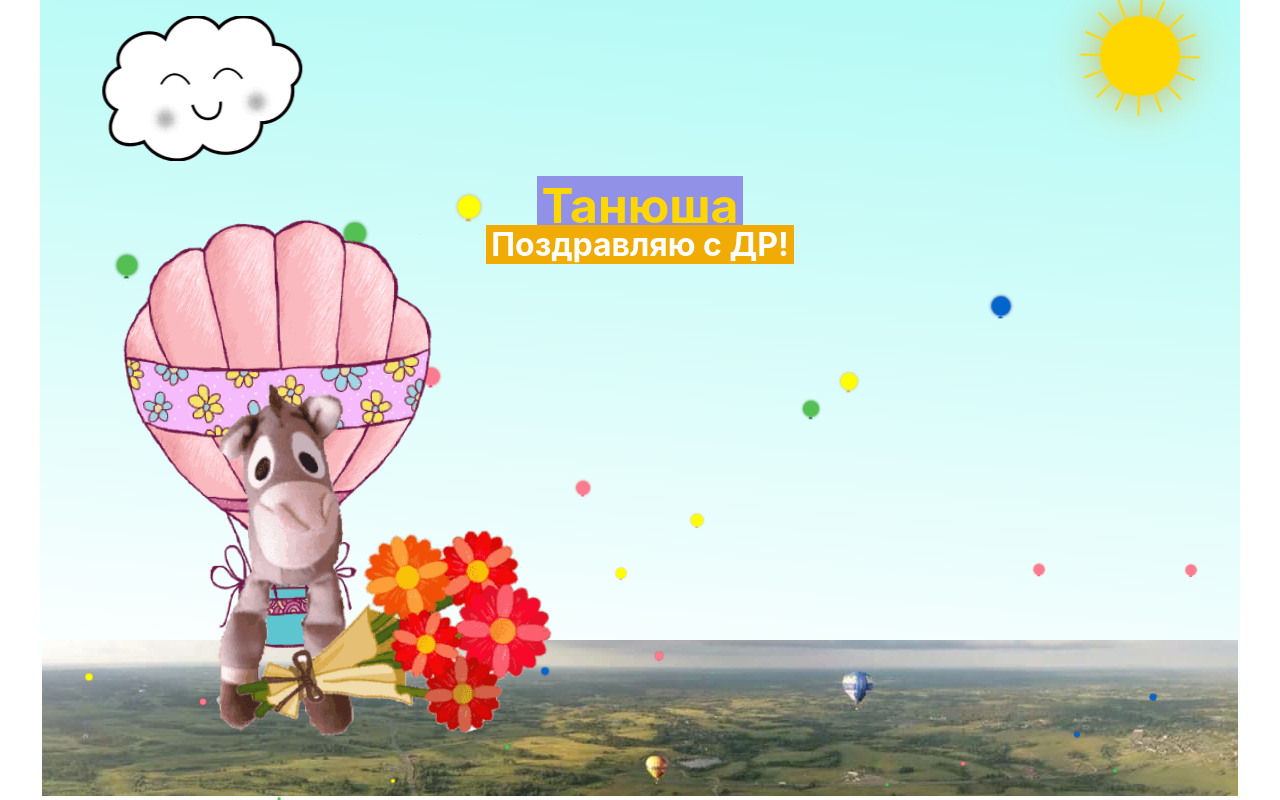
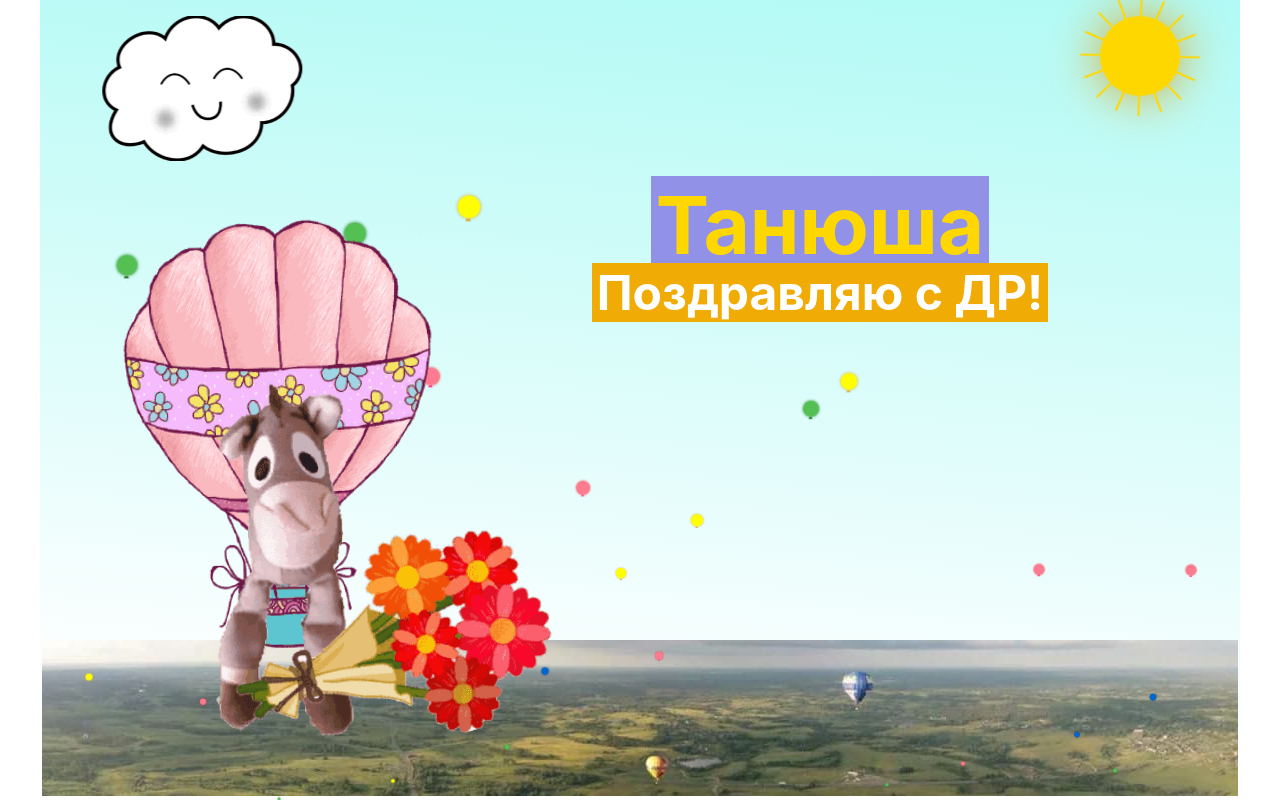
Before and after one commit to DenisPepper/multilayer-layout, a React (Create React App) app: page / in a window 1280 px wide. Built offline with nearby package versions, Linux system fonts and the light colour scheme.

Commit message:
Подвинет title по брейкпоинтам

```diff
--- a/src/components/app/app.css
+++ b/src/components/app/app.css
@@ -246,6 +246,7 @@
 
     .app__title {
         font-size: 2rem;
+        right: 5%;
     }
 }
 
@@ -253,3 +254,15 @@
     position: absolute;
     bottom: 0;
 }
+
+@media (min-width: 700px) {
+
+    .app__title {
+        font-size: 3rem;
+    }
+
+    .app__title span:first-child {
+        font-size: 5rem;
+    }
+
+}
```
